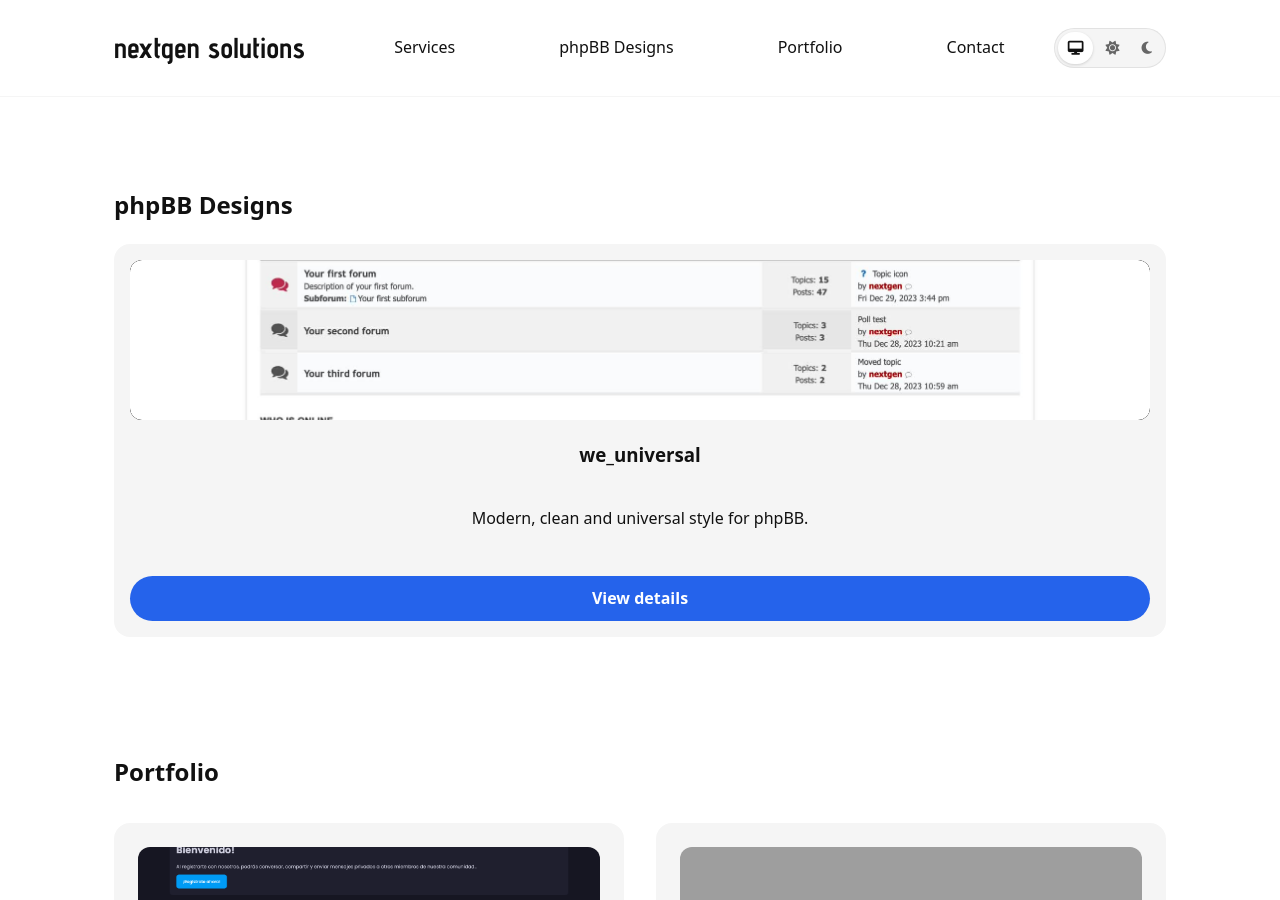
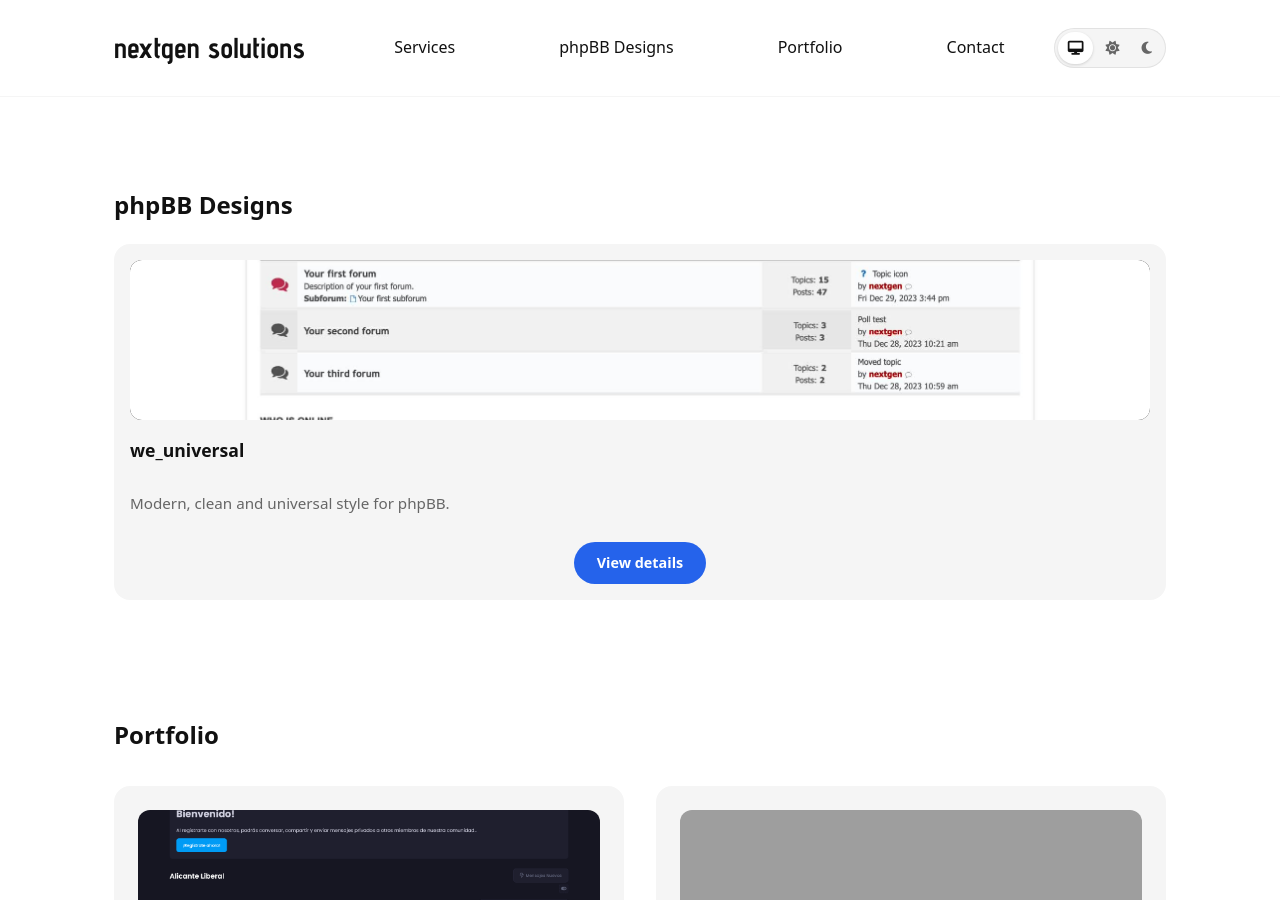
Before and after one commit to nextgen-solutions-gt/nextgen-solutions-gt.github.io, a Jekyll site: the page built from index.md, in a window 1280 px wide and 900 px high, scrolled down 1455 px. Built offline with Jekyll 4.4.1, drawn with Linux system fonts in a browser that asks for light colours; grey boxes are pictures that could not be loaded.

Commit message:
Fixed image size

```diff
--- a/assets/css/style.css
+++ b/assets/css/style.css
@@ -197,46 +197,62 @@
 }
 
 .design-card {
-  background: var(--card-bg);
-  border-radius: 16px;
+  background: var(--card);
+  border-radius: 18px;
   padding: 1.5rem;
-  text-align: center;
+  display: flex;
+  flex-direction: column;
+  gap: 1rem;
   box-shadow: var(--shadow);
+  transition: transform .25s ease, box-shadow .25s ease;
 }
 
-.design-card img {
+.design-image {
   width: 100%;
-  border-radius: 12px;
-  margin-bottom: 1rem;
+  aspect-ratio: 16 / 9;
+  border-radius: 14px;
+  overflow: hidden;
+  background: #e5e7eb;
+}
+
+.design-image img {
+  width: 100%;
+  height: 100%;
+  object-fit: cover;
+  display: block;
+  transition: transform .4s ease;
+}
+
+.design-card:hover {
+  transform: translateY(-4px);
+  box-shadow: 0 14px 36px rgba(0, 0, 0, .12);
+}
+
+.design-card:hover .design-image img {
+  transform: scale(1.06);
 }
 
 .design-card h3 {
-  margin: 0.5rem 0;
+  font-size: 1.1rem;
+  margin: 0.25rem 0 0;
+}
+
+.design-card p {
+  font-size: .95rem;
+  color: var(--muted);
+  line-height: 1.5;
+  flex-grow: 1;
 }
 
 .design-card .btn {
-  display: inline-block;
-  margin-top: 1rem;
-  padding: 0.6rem 1.2rem;
+  margin-top: auto;
+  align-self: center;
+  padding: 0.6rem 1.4rem;
   border-radius: 999px;
-  background: var(--accent);
+  background: var(--primary);
   color: #fff;
   text-decoration: none;
-}
-
-.design-card img {
-  width: 100%;
-  aspect-ratio: 16 / 9;
-  object-fit: cover;
-  border-radius: 12px;
-}
-
-.design-card img {
-  transition: transform 0.4s ease;
-}
-
-.design-card:hover img {
-  transform: scale(1.05);
+  font-size: .9rem;
 }
 
 .site-header {
--- a/index.md
+++ b/index.md
@@ -64,9 +64,9 @@
   <div class="design-grid">
     {% for design in site.designs %}
       <article class="design-card reveal">
-<div class="design-image">
-  <img src="{{ design.image }}" alt="Preview {{ design.title }}">
-</div>
+	<div class="design-image">
+		<img src="{{ design.image }}" alt="Preview {{ design.title }}">
+	</div>
 
         <h3>{{ design.title }}</h3>
         <p>{{ design.description }}</p>
```
